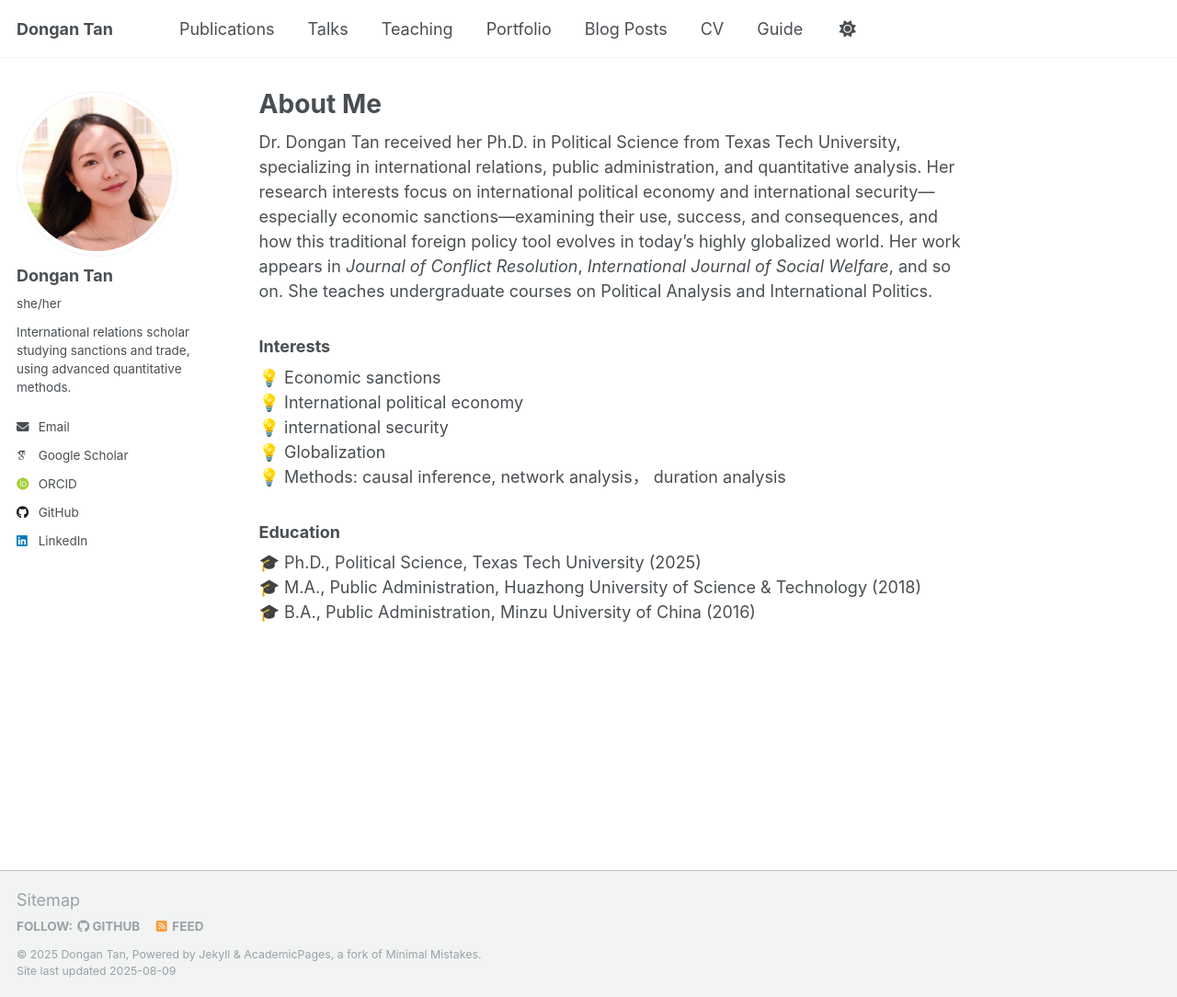
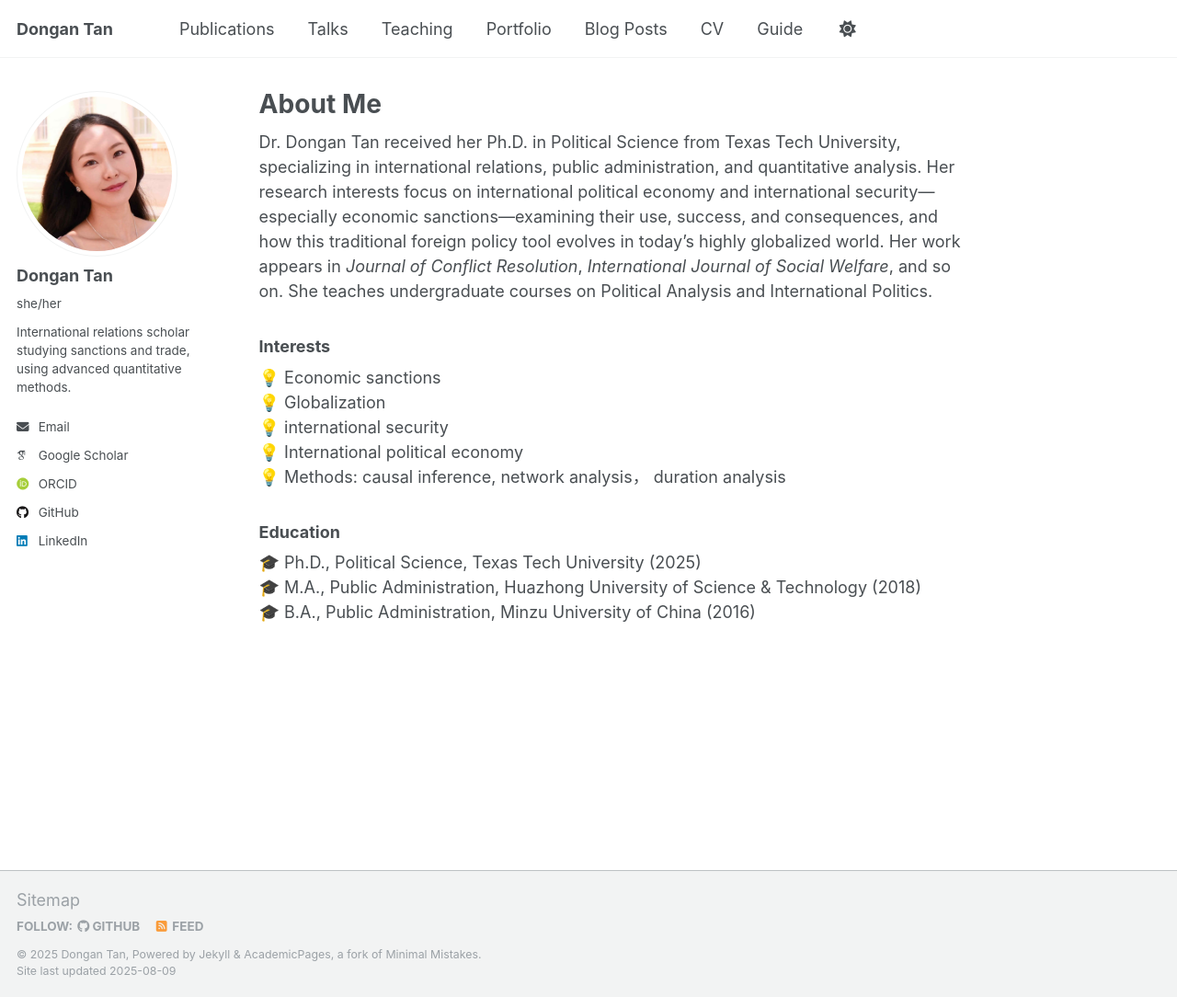
Before and after one commit to HaoLiuScholar/HaoLiuScholar.github.io, a Jekyll site: the page built from _pages/about.md, in a window 1280 px wide and 1084 px high. Shown: the whole window at 92% size. Built offline with Jekyll 4.4.1, drawn with Linux system fonts in a browser that asks for light colours; some web fonts are replaced; a script that is not in the unit is left out.

```diff
--- a/_pages/about.md
+++ b/_pages/about.md
@@ -11,9 +11,9 @@ Dr. Dongan Tan received her Ph.D. in Political Science from Texas Tech Universit
 
 ### Interests
 💡 Economic sanctions
+💡 Globalization
+💡 international security
 💡 International political economy
-💡 international security
-💡 Globalization
 💡 Methods: causal inference, network analysis， duration analysis
 
 ### Education
```
